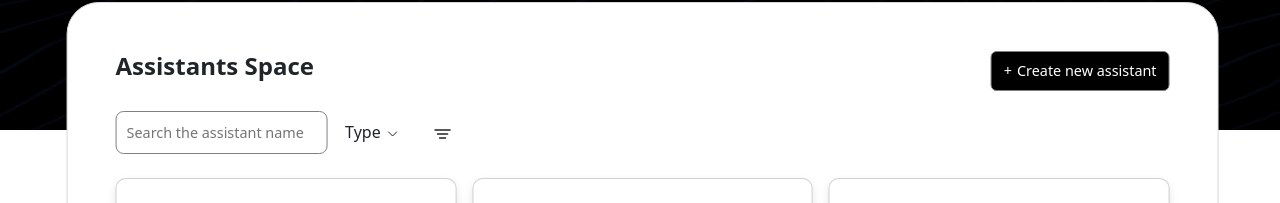
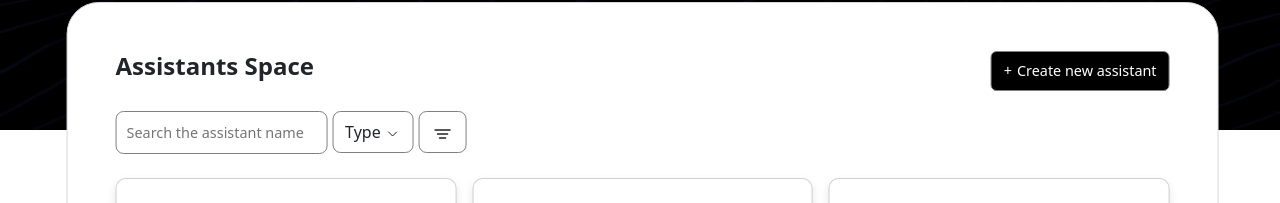
Before and after one commit to ibrahimsaber1/LARA-Platform-Frontend, a React (Vite) app: page / in a window 1280 px wide. Shown: the part 190-393 px from the top of the page. Built offline with nearby package versions, Linux system fonts and the light colour scheme.

Commit message:
edit the search styling

```diff
--- a/src/Components/Pages/Home/Main.jsx
+++ b/src/Components/Pages/Home/Main.jsx
@@ -16,7 +16,7 @@ export default function Main() {
     <div className="raw">
       <div className="search-filter-section d-flex align-items-center mb-4 col-lg-4">
 
-        <input type="text" className=" search-input w-75" placeholder="Search the assistant name" />
+        <input type="text" className="search-input w-75" placeholder="Search the assistant name" />
 
         <button className="btn  filter-btn w-10">Type <svg width={16} height={16} viewBox="0 0 16 16" fill="none" xmlns="http://www.w3.org/2000/svg">
             <path d="M4 6L8 10L12 6" stroke="#232323" strokeLinecap="round" strokeLinejoin="round" />
--- a/src/assets/styles/Main.css
+++ b/src/assets/styles/Main.css
@@ -88,6 +88,8 @@
 .filter-btn, .sort-btn {
     padding: 8px 12px;
     border-radius: 8px;
+    border: 1px solid gray;
+
 }
 
 .filter-btn:hover{
```
